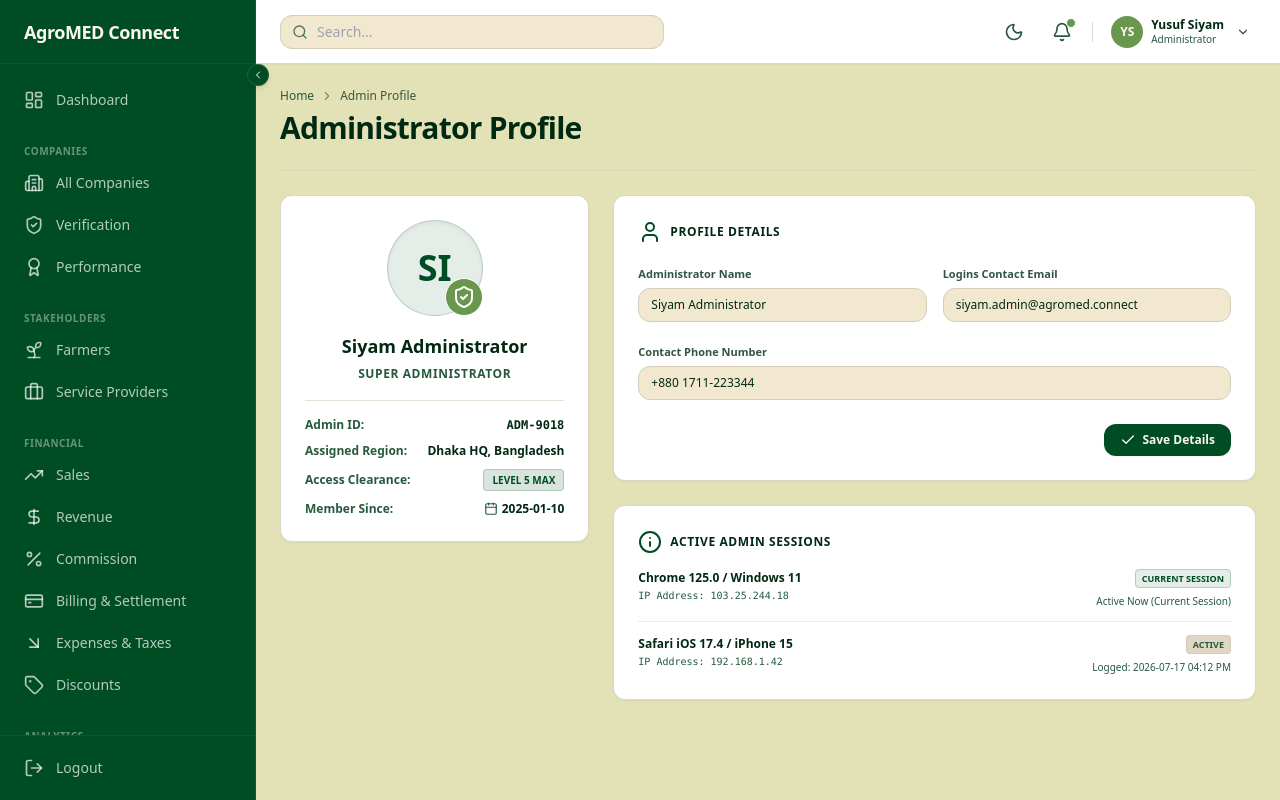
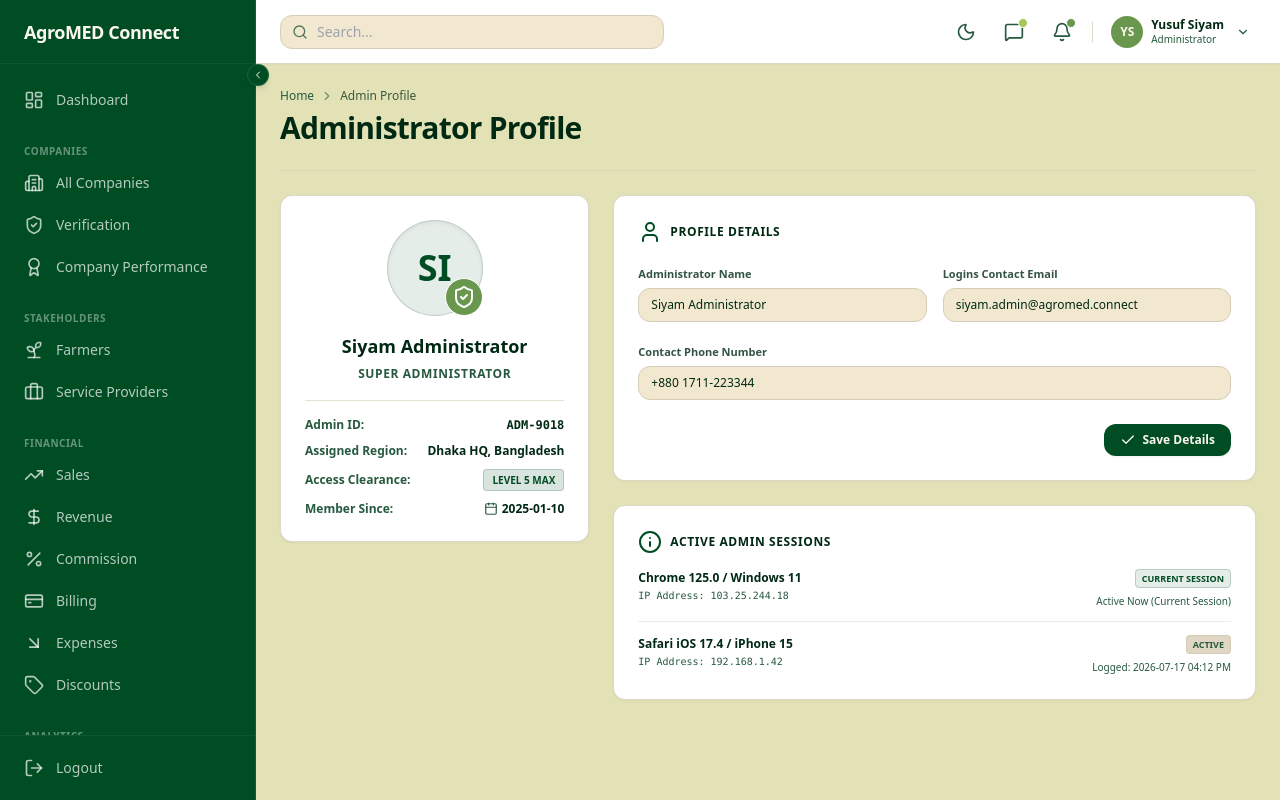
Before and after one commit to Yusuf-Siyam/Agromed-Admin, a React (Vite) app in the folder frontend/: page /Agromed-Admin/profile in a window 1280 px wide. Built offline with nearby package versions, Linux system fonts and the light colour scheme.

Commit message:
Update DashboardLayout sidebar groupings and integrate Messages icon in navbar

```diff
--- a/frontend/src/layouts/DashboardLayout.tsx
+++ b/frontend/src/layouts/DashboardLayout.tsx
@@ -58,7 +58,7 @@ const navSections: NavSection[] = [
     items: [
       { label: 'All Companies', path: '/companies', icon: Building2 },
       { label: 'Verification', path: '/companies/verification', icon: ShieldCheck },
-      { label: 'Performance', path: '/companies/performance', icon: Award }
+      { label: 'Company Performance', path: '/companies/performance', icon: Award }
     ]
   },
   {
@@ -74,8 +74,8 @@ const navSections: NavSection[] = [
       { label: 'Sales', path: '/sales', icon: TrendingUp },
       { label: 'Revenue', path: '/revenue', icon: DollarSign },
       { label: 'Commission', path: '/commission', icon: Percent },
-      { label: 'Billing & Settlement', path: '/billing', icon: CreditCard },
-      { label: 'Expenses & Taxes', path: '/expenses', icon: ArrowDownRight },
+      { label: 'Billing', path: '/billing', icon: CreditCard },
+      { label: 'Expenses', path: '/expenses', icon: ArrowDownRight },
       { label: 'Discounts', path: '/discounts', icon: Tag }
     ]
   },
@@ -84,19 +84,19 @@ const navSections: NavSection[] = [
     items: [
       { label: 'Platform Analytics', path: '/platform-analytics', icon: Activity },
       { label: 'Company Analytics', path: '/company-analytics', icon: BarChart3 },
-      { label: 'Reports Hub', path: '/reports', icon: ClipboardList }
+      { label: 'Reports', path: '/reports', icon: ClipboardList }
     ]
   },
   {
-    title: 'Communication',
+    title: '',
     items: [
-      { label: 'Services Requests', path: '/services', icon: Wrench },
+      { label: 'Services', path: '/services', icon: Wrench },
       { label: 'Reviews', path: '/reviews', icon: MessageSquare },
       { label: 'Notifications', path: '/notifications', icon: Bell }
     ]
   },
   {
-    title: 'System',
+    title: '',
     items: [
       { label: 'Settings', path: '/settings', icon: Settings },
       { label: 'Profile', path: '/profile', icon: User }
@@ -335,6 +335,16 @@ export default function DashboardLayout() {
               {darkMode ? <Sun className="h-5 w-5" /> : <Moon className="h-5 w-5" />}
             </button>
 
+            {/* Messages Icon */}
+            <button
+              onClick={() => navigate('/reviews')}
+              className="p-2 text-muted-foreground hover:text-foreground hover:bg-muted rounded-lg transition-colors relative cursor-pointer"
+              title="View Messages/Reviews"
+            >
+              <MessageSquare className="h-5 w-5" />
+              <span className="absolute top-1 right-1 w-2.5 h-2.5 rounded-full bg-accent border border-card" />
+            </button>
+
             {/* Notifications Popover */}
             <div className="relative" ref={notificationsRef}>
               <button
```
